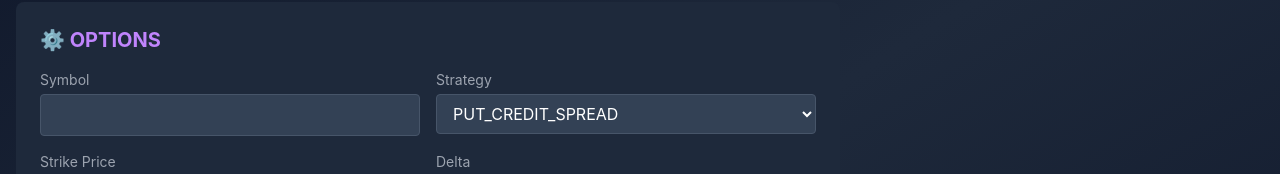
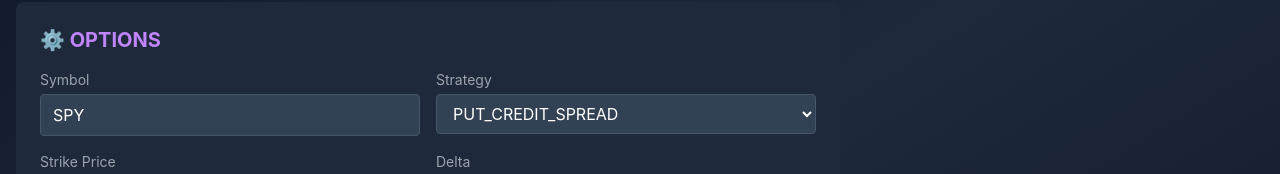
Before and after one commit to Mellizo68/SOP10-Trader-App, a React (Vite) app: page / in a window 1280 px wide. Both pictures are taken after a click on the button "OPTIONS". Shown: the part 190-364 px from the top of the page. Built offline with nearby package versions, Linux system fonts and the light colour scheme.

Commit message:
Fix Symbol input field to accept text instead of numbers

```diff
--- a/src/components/SetupValidator.tsx
+++ b/src/components/SetupValidator.tsx
@@ -232,7 +232,7 @@
               <div className="bg-slate-800 p-6 rounded-lg space-y-4">
                 <h2 className="text-xl font-bold text-purple-400">⚙️ OPTIONS</h2>
                 <div className="grid grid-cols-2 gap-4">
-                  <InputField
+                  <TextInputField
                     label="Symbol"
                     value={formData.options.symbol}
                     onChange={(val) => handleInputChange('options', 'symbol', val)}
@@ -378,6 +378,24 @@
   </div>
 )
 
+const TextInputField: React.FC<{
+  label: string
+  value: string
+  onChange: (value: string) => void
+  placeholder?: string
+}> = ({ label, value, onChange, placeholder }) => (
+  <div>
+    <label className="block text-sm text-gray-400 mb-1">{label}</label>
+    <input
+      type="text"
+      value={value}
+      onChange={(e) => onChange(e.target.value)}
+      placeholder={placeholder}
+      className="w-full bg-slate-700 border border-slate-600 rounded px-3 py-2 text-white placeholder-gray-500"
+    />
+  </div>
+)
+
 const CheckboxField: React.FC<{
   label: string
   checked: boolean
```
